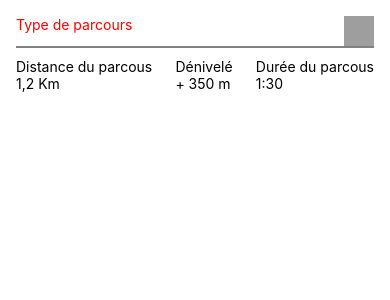
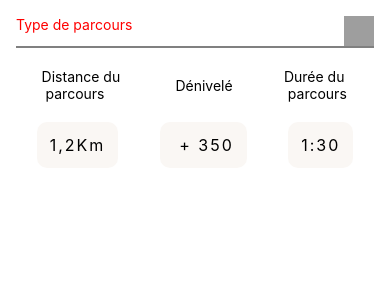
Before and after one commit to johan030/howby, a React Native app: screen / in a window 390 px wide. Shown: the top 300 px of the page. Built offline with nearby package versions, Linux system fonts and the light colour scheme; grey boxes are pictures that could not be loaded.

Commit message:
corrected Hickingarea content

```diff
--- a/components/thirdPage/HickingInformation.js
+++ b/components/thirdPage/HickingInformation.js
@@ -13,26 +13,17 @@ const HickingInformation = () => {
           style={styles.icon}
         />
       </View>
-      <View style={styles.wrapper}>
+      <View style={styles.text}>
+          <Text>Distance du <br /> parcours</Text>
+          <Text>Dénivelé</Text>
+          <Text>Durée du <br /> parcours</Text>
+      </View>
+      <View style={styles.text}>
+          <Text style={styles.content}>1,2Km</Text>
+          <Text style={styles.content}> + 350</Text>
+          <Text style={styles.content}>1:30</Text>
+      </View>
 
-          <View>
-            <Text>Distance du parcous</Text>
-            <Text>1,2 Km</Text>
-          </View>
-
-
-          <View>
-            <Text>Dénivelé</Text>
-            <Text>+ 350 m</Text>
-          </View>
-
-
-          <View>
-            <Text>Durée du parcous</Text>
-            <Text>1:30</Text>
-          </View>
-
-      </View>
     </>
   );
 };
@@ -43,16 +34,25 @@ const styles = StyleSheet.create({
     justifyContent: "space-between",
     borderBottomColor: "gray",
     borderBottomWidth: 2,
-    marginBottom: 10,
+    marginBottom: 20,
   },
-  wrapper: {
-    flexDirection: "row",
-    justifyContent: "space-between",
-  },
-
   icon: {
     width: "30px",
     height: "30px",
   },
+  text:{
+      flexDirection: 'row',
+      justifyContent: 'space-around',
+      alignItems: 'center',
+      marginBottom: '20px'
+  },
+  content:{
+      padding: '.8rem',
+      backgroundColor: '#FAF7F4',
+      borderRadius: '10px',
+      fontSize:  '1rem',
+      letterSpacing: '2px'
+  }
+
 });
 export default HickingInformation;
```
